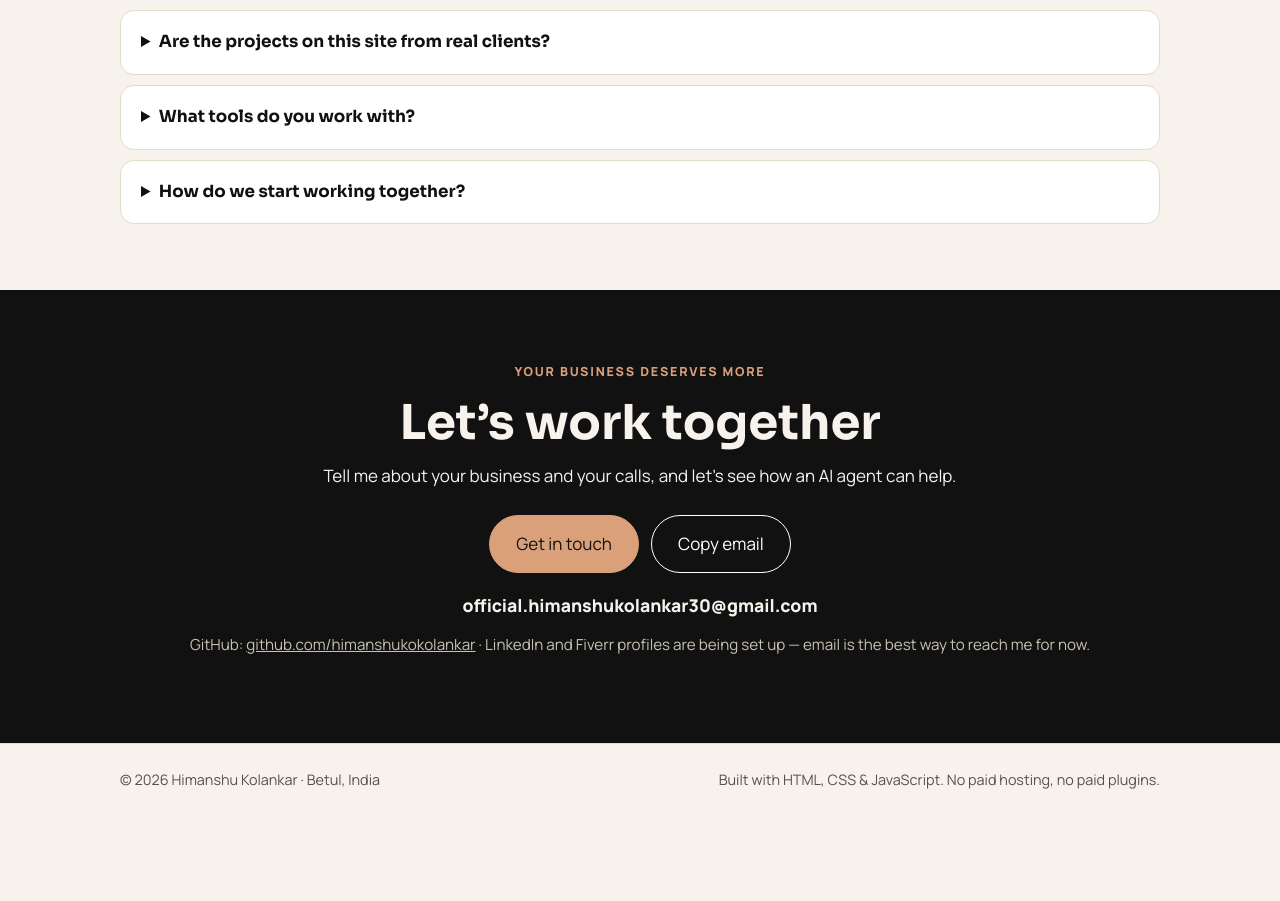
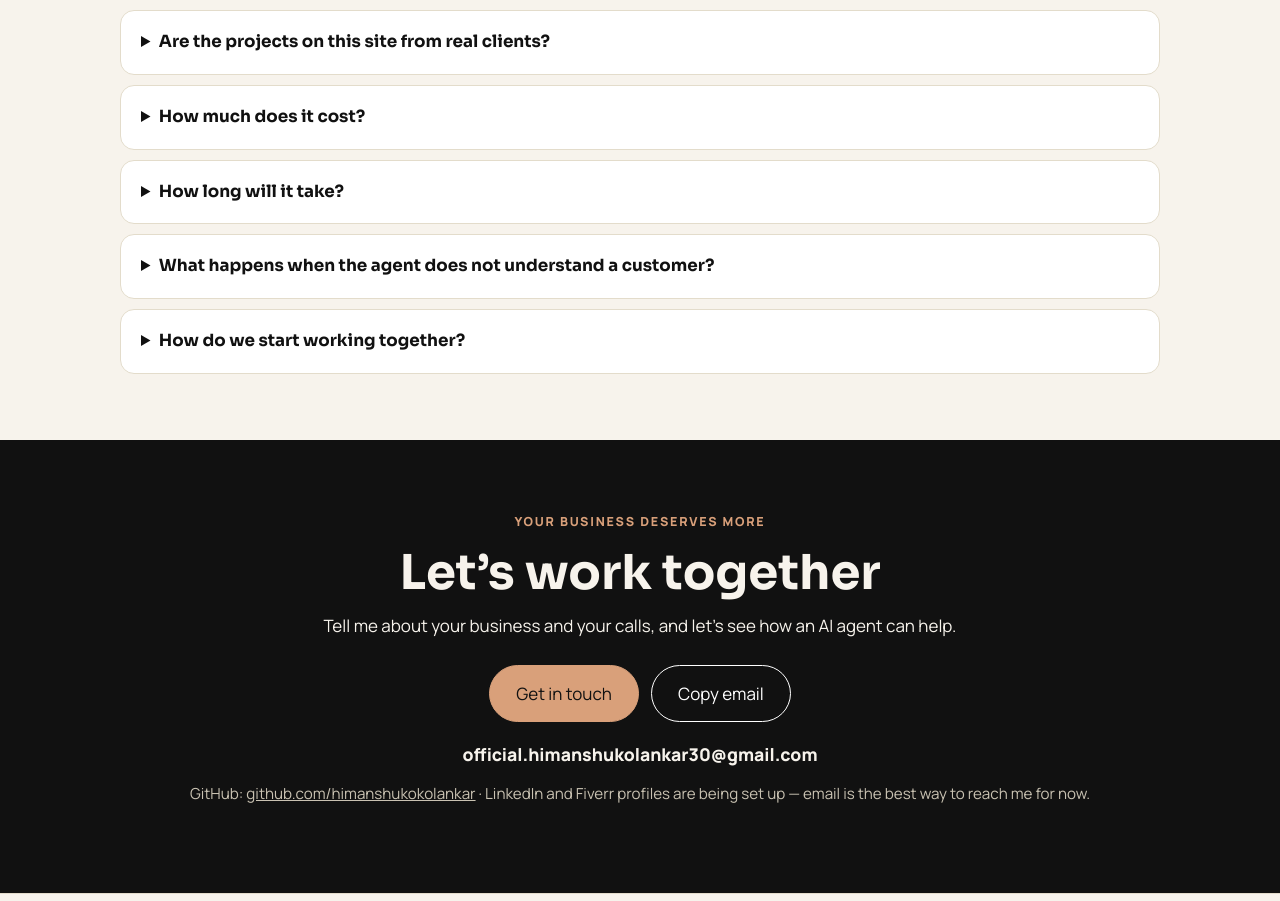
Before and after one commit to himanshukokolankar/himanshukokolankar.github.io, a plain HTML site: page index.html in a window 1280 px wide. Shown: the part 6043-6944 px from the top of the page. Before the commit the page ends 6858 px from the top, so only its background shows below. Drawn offline with Linux system fonts and the light colour scheme.

Commit message:
Update index.html: update FAQs

```diff
--- a/index.html
+++ b/index.html
@@ -247,8 +247,16 @@
         <p>No. They are personal prototypes and concept demos I built and tested myself. They are labelled as such, and no client, revenue or result is invented. When I get paying clients, I will replace them with verified case studies.</p>
       </details>
       <details>
-        <summary>What tools do you work with?</summary>
-        <p>VAPI, ElevenLabs, n8n and Google Sheets — with webhooks connecting them. I have basic knowledge of APIs and appointment booking, and I am still learning CRM integrations.</p>
+        <summary>How much does it cost?</summary>
+        <p>It depends on what you need — a small, simple agent costs less than a big automation. Tell me your problem and how many calls or messages you get, and I will give you a clear price before we start. No hidden charges.</p>
+      </details>
+      <details>
+        <summary>How long will it take?</summary>
+        <p>A small, simple agent takes a few days once we agree on the flow. Bigger work takes longer — I will tell you the timeline honestly before we start, and I will not promise a date I cannot meet.</p>
+      </details>
+      <details>
+        <summary>What happens when the agent does not understand a customer?</summary>
+        <p>The agent asks again, and if it still cannot help, it hands the call or chat over to you or your team. No customer is left hanging.</p>
       </details>
       <details>
         <summary>How do we start working together?</summary>
```
